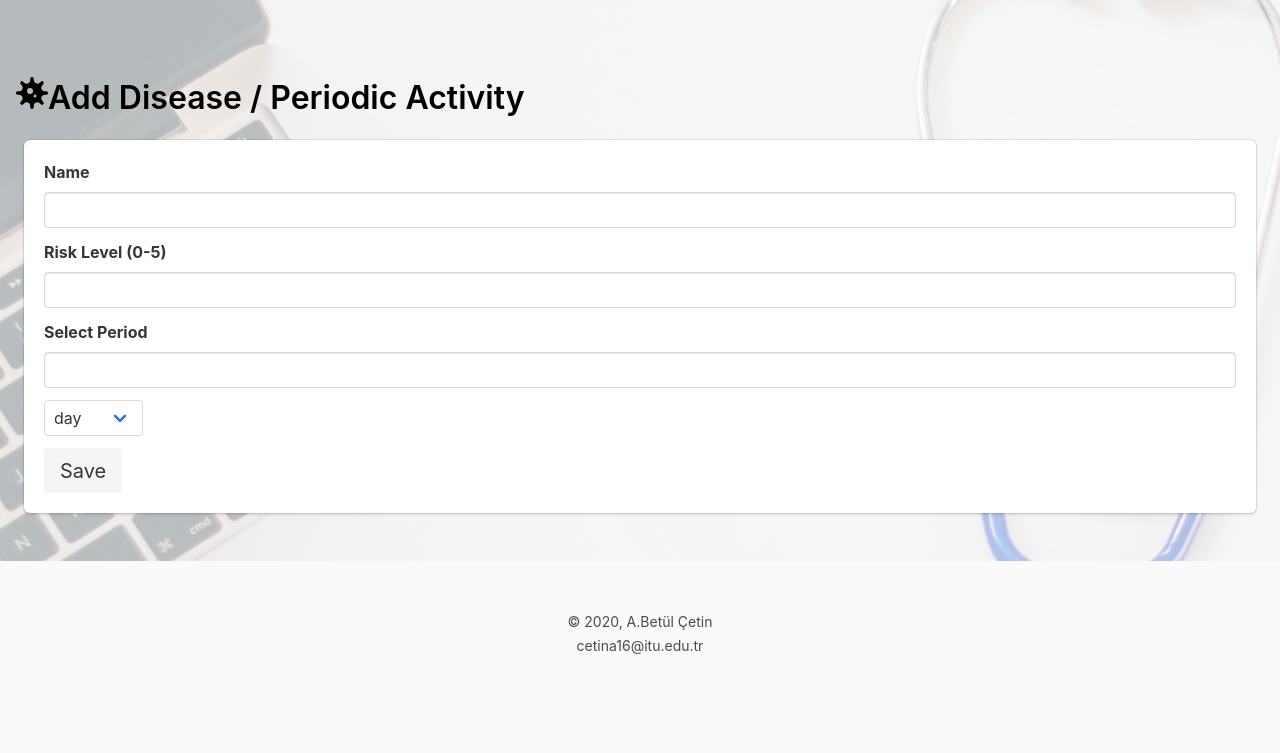
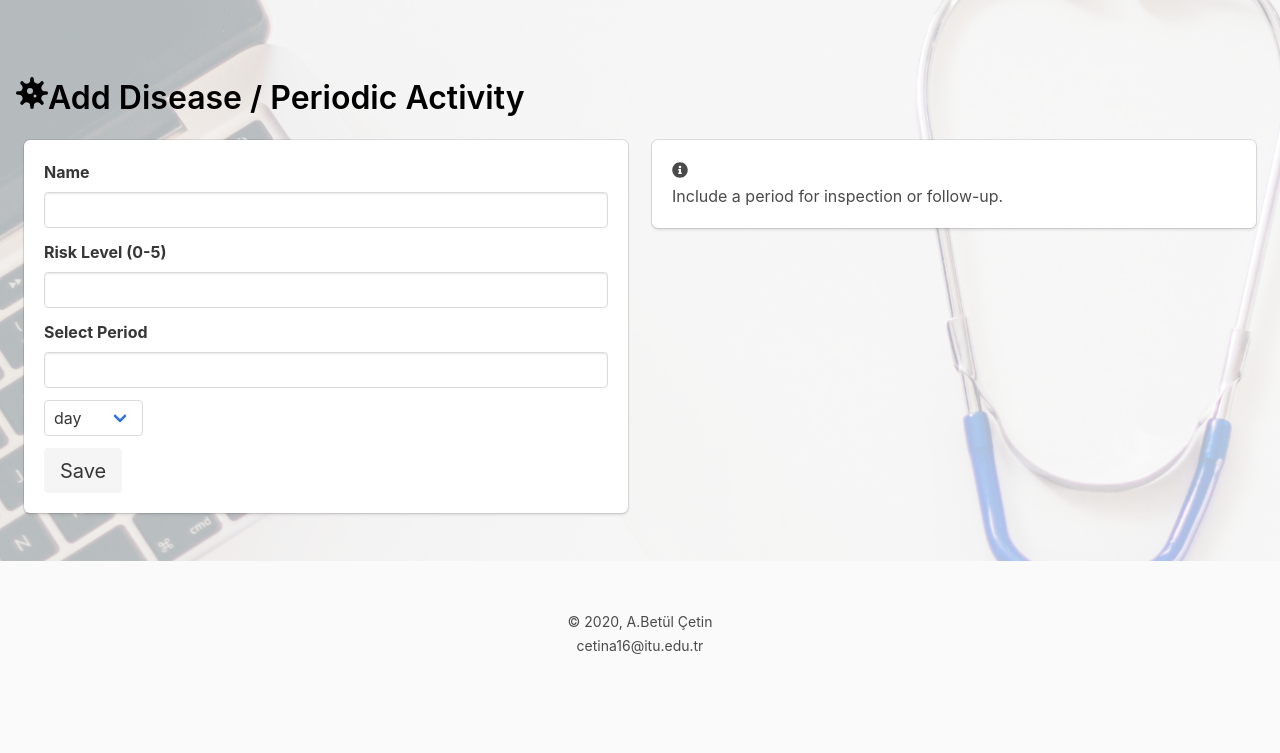
Before and after one commit to cetina16/nursingHome, a Flask app: page /disease_edit in a window 1280 px wide. Shown: the part 52-805 px from the top of the page. Run offline with Flask 2, Linux system fonts and the light colour scheme; the visitor is signed in with stand-in values (Sample User, id 1); data that the repository does not hold is empty; some libraries are stand-ins or nearby versions.

Commit message:
html edited

```diff
--- a/templates/disease_edit.html
+++ b/templates/disease_edit.html
@@ -8,6 +8,8 @@
     </span>
     Add Disease / Periodic Activity
   </h1>
+  <div class="columns">
+    <div class="column">
       <div class="box">
         <form action="" method="post" name="nurse_edit">
           <div class="field">
@@ -55,5 +57,15 @@
           </div>
        </form>
       </div>
+    </div>
 
+    <div class="column">
+      <div class="box">
+        <span class="icon is-small">
+          <i class="fas fa-info-circle" aria-hidden="true"></i>
+        </span>
+        <p> Include a period for inspection or follow-up. </p>
+      </div>
+    </div>
+</div>
   {% endblock %}
```
Lines whose indentation alone changed are shown as unchanged.
